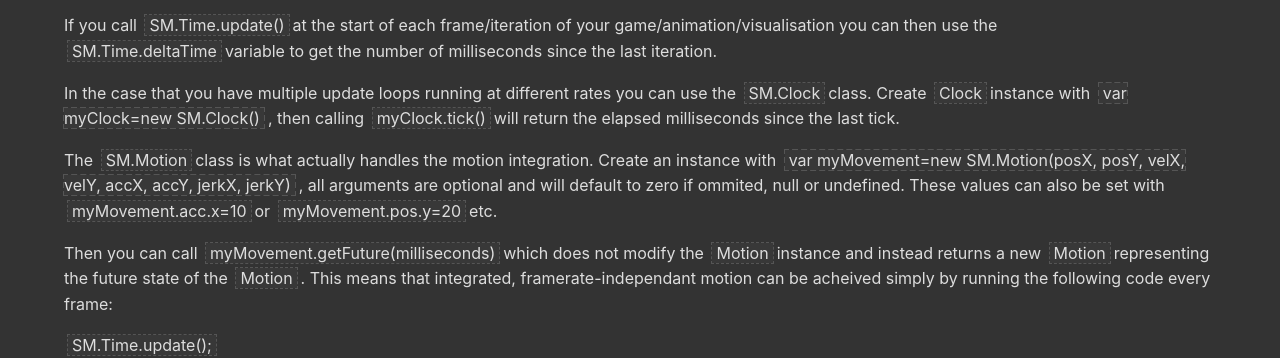
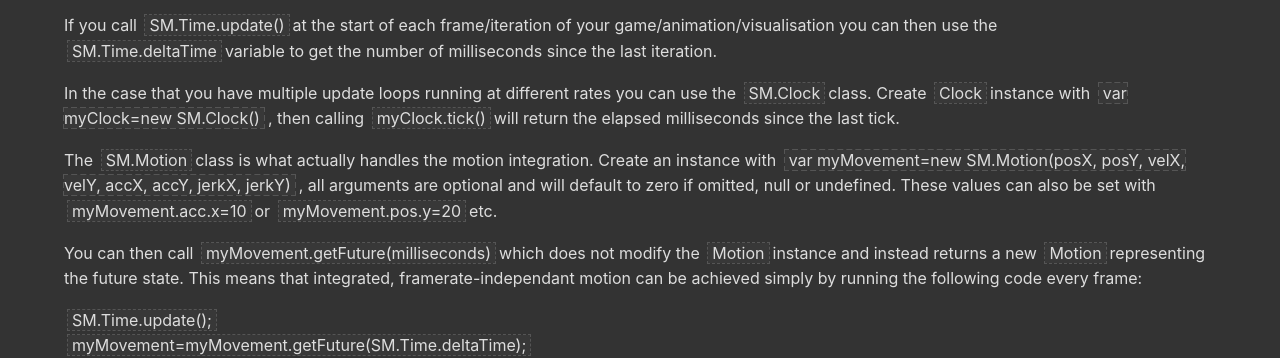
Before and after one commit to addowhite/silk-motion, a website: page index.html in a window 1280 px wide. Shown: the part 587-945 px from the top of the page. Drawn offline with Linux system fonts and the light colour scheme.

Commit message:
Spleelling adn grammmarr,
Fixed some spelking misteaks.

```diff
--- a/index.html
+++ b/index.html
@@ -49,8 +49,8 @@
     <p>All library members are accessed via the global 'SM' object. e.g. <code>SM.Time.deltaTime</code></p>
     <p>If you call <code>SM.Time.update()</code>at the start of each frame/iteration of your game/animation/visualisation you can then use the <code>SM.Time.deltaTime</code>variable to get the number of milliseconds since the last iteration.</p>
     <p>In the case that you have multiple update loops running at different rates you can use the <code>SM.Clock</code>class. Create <code>Clock</code>instance with <code>var myClock=new SM.Clock()</code>, then calling <code>myClock.tick()</code>will return the elapsed milliseconds since the last tick.</p>
-    <p>The <code>SM.Motion</code>class is what actually handles the motion integration. Create an instance with <code>var myMovement=new SM.Motion(posX, posY, velX, velY, accX, accY, jerkX, jerkY)</code>, all arguments are optional and will default to zero if ommited, null or undefined. These values can also be set with <code>myMovement.acc.x=10</code>or <code>myMovement.pos.y=20</code>etc.</p>
-    <p>Then you can call <code>myMovement.getFuture(milliseconds)</code>which does not modify the <code>Motion</code>instance and instead returns a new <code>Motion</code>representing the future state of the <code>Motion</code>. This means that integrated, framerate-independant motion can be acheived simply by running the following code every frame:</p>
+    <p>The <code>SM.Motion</code>class is what actually handles the motion integration. Create an instance with <code>var myMovement=new SM.Motion(posX, posY, velX, velY, accX, accY, jerkX, jerkY)</code>, all arguments are optional and will default to zero if omitted, null or undefined. These values can also be set with <code>myMovement.acc.x=10</code>or <code>myMovement.pos.y=20</code>etc.</p>
+    <p>You can then call <code>myMovement.getFuture(milliseconds)</code>which does not modify the <code>Motion</code>instance and instead returns a new <code>Motion</code>representing the future state. This means that integrated, framerate-independant motion can be achieved simply by running the following code every frame:</p>
     <code>SM.Time.update();</code><br>
     <code>myMovement=myMovement.getFuture(SM.Time.deltaTime);</code>
     <h1 id="example">Example</h1>
```
Also changed, not shown: README.md.
